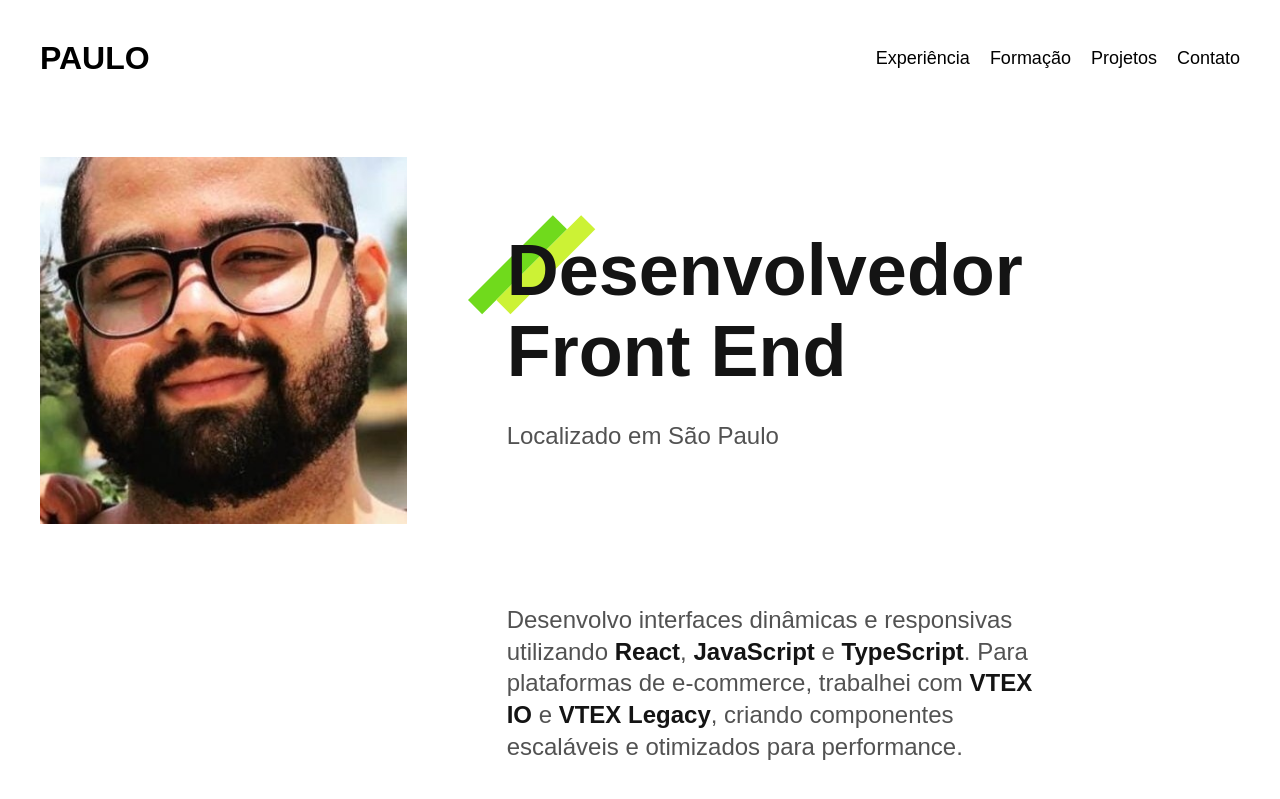
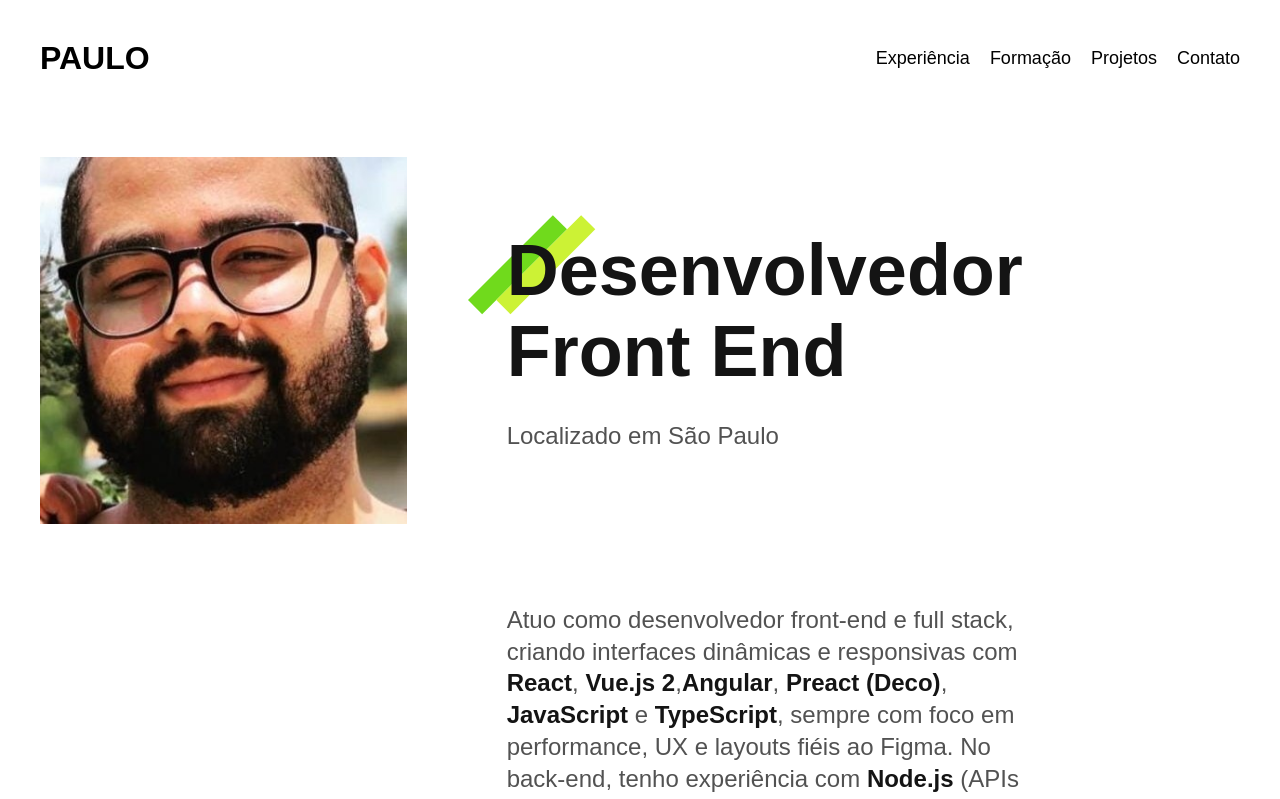
Before and after one commit to pmarsiglia93/portifilio-paulo-francisco-marsiglia, a React (Create React App) app: page / in a window 1280 px wide. Shown: the top 799 px of the page. Built offline with nearby package versions, Linux system fonts and the light colour scheme.

Commit message:
update text

```diff
--- a/src/components/Experiencia/Experiencia.js
+++ b/src/components/Experiencia/Experiencia.js
@@ -7,7 +7,14 @@ const Experiencia = () => {
     <section className="container experiencia" id="experiencia" aria-label="Experiência">
       <h2 className="subtitulo">Experiência</h2>
       <div>
-        <p className="experiencia-texto">Desenvolvo interfaces dinâmicas e responsivas utilizando <strong>React</strong>, <strong>JavaScript</strong> e <strong>TypeScript</strong>. Para plataformas de e-commerce, trabalhei com <strong>VTEX IO</strong> e <strong>VTEX Legacy</strong>, criando componentes escaláveis e otimizados para performance.</p>
+        <p className="experiencia-texto">
+          Atuo como desenvolvedor front-end e full stack, criando interfaces dinâmicas e responsivas com
+          <strong> React</strong>, <strong>Vue.js 2</strong>,<strong>Angular</strong>, <strong>Preact (Deco)</strong>, <strong>JavaScript</strong> e
+          <strong> TypeScript</strong>, sempre com foco em performance, UX e layouts fiéis ao Figma.
+          No back-end, tenho experiência com <strong>Node.js</strong> (APIs REST) e
+          <strong> Java com Spring Boot</strong> para criação e manutenção de serviços, integrações e regras de negócio,
+          conectando front-end e back-end de forma consistente em aplicações web e plataformas de e-commerce.
+        </p>
 
         <div className="empresa">
           <span className="empresa-ano">06/2025 – Atual</span>
```
